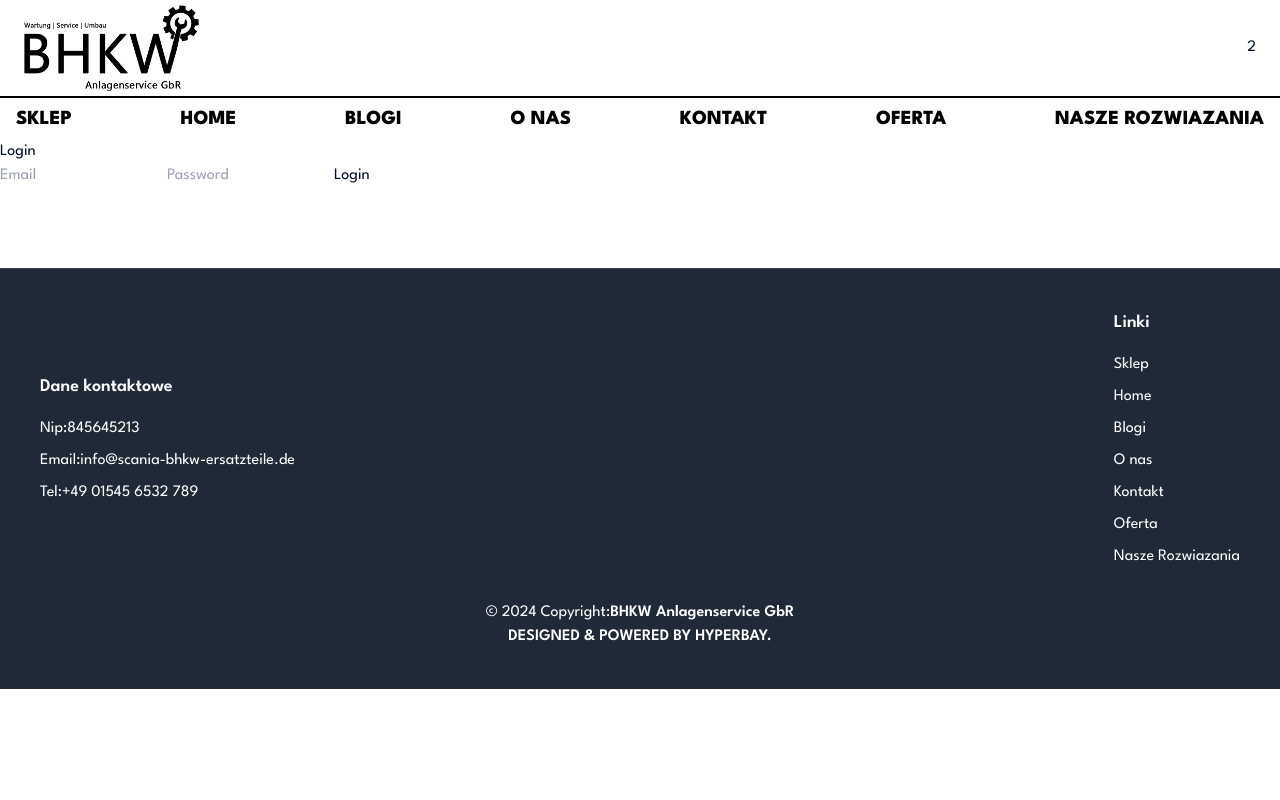
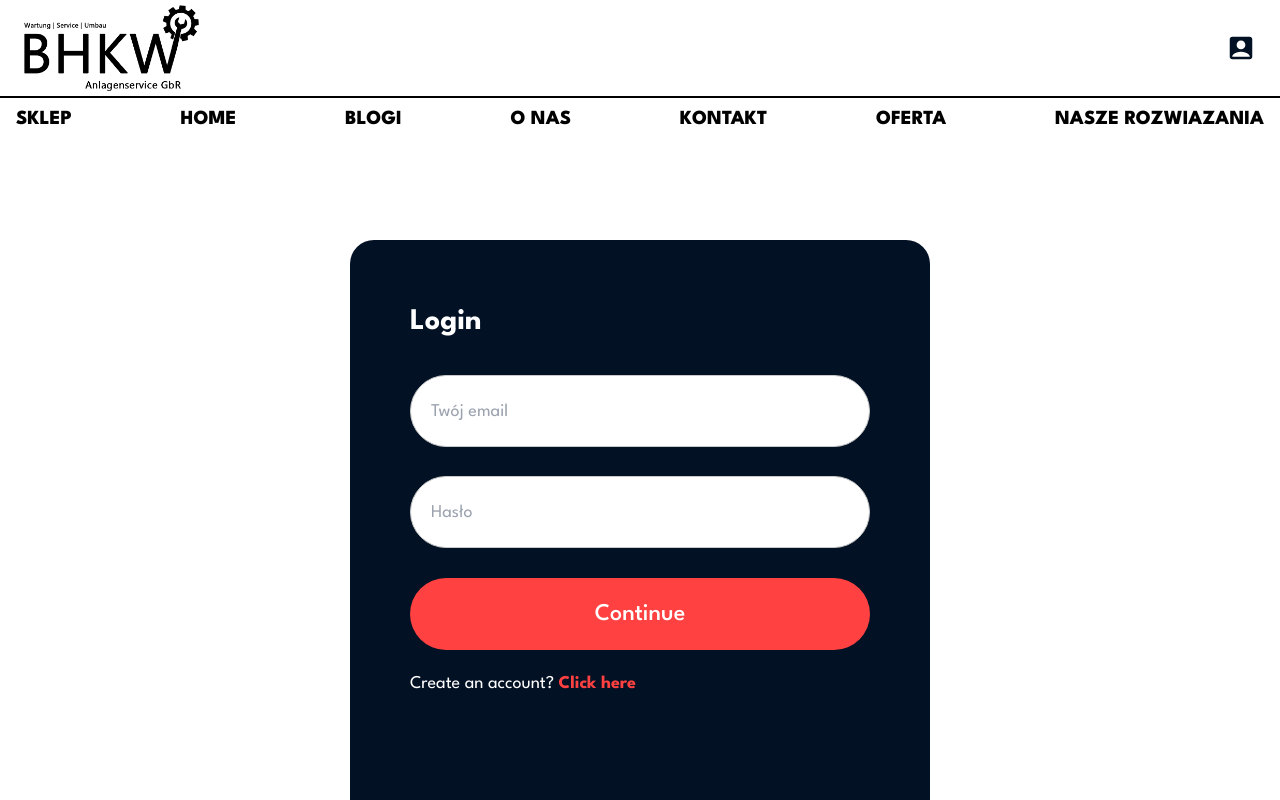
Before and after one commit to jakubSerok/BHKWtomasz, a React (Create React App) app in the folder app/: page /login in a window 1280 px wide. Shown: the top 800 px of the page. Built offline with nearby package versions, Linux system fonts and the light colour scheme.

Commit message:
Login SignUp
Add login and register system fo user, plus testing login as admin to safe route to admin panel

```diff
--- a/app/src/App.js
+++ b/app/src/App.js
@@ -15,6 +15,7 @@ import Rozwiazania from "./page/website/Rozwiazania";
 import Footer from "./components/Footer";
 import Admin from "./page/admin/Admin";
 import Login from "./page/website/Login";
+import AdminProtectedRoute from "./components/Admin/AdminProtectedRoute"; // Import the protected route
 
 function App() {
   const location = useLocation();
@@ -33,8 +34,16 @@ function App() {
         <Route path="/oferta" element={<Oferta />} />
         <Route path="/rozwiazania" element={<Rozwiazania />} />
         <Route path="/login" element={<Login />} />
-        {/* Nested routes under /admin */}
-        <Route path="/admin/*" element={<Admin />} />
+
+        {/* Protect the /admin route with AdminProtectedRoute */}
+        <Route
+          path="/admin/*"
+          element={
+            <AdminProtectedRoute>
+              <Admin />
+            </AdminProtectedRoute>
+          }
+        />
       </Routes>
 
       {/* Only render Footer if not on the /admin route */}
--- /dev/null
+++ b/app/src/components/Admin/AdminProtectedRoute.jsx
@@ -0,0 +1,18 @@
+import React from "react";
+import { Navigate } from "react-router-dom";
+
+// This is a protected route for admin access
+const AdminProtectedRoute = ({ children }) => {
+  const token = localStorage.getItem("auth-token");
+  const accountType = localStorage.getItem("accountType");
+
+  // Check if user is logged in and if they are an admin
+  if (!token || accountType !== "admin") {
+    return <Navigate to="/login" replace />;
+  }
+
+  // If the user is an admin, allow them to access the route
+  return children;
+};
+
+export default AdminProtectedRoute;
--- a/app/src/components/Login/LoginMain.jsx
+++ b/app/src/components/Login/LoginMain.jsx
@@ -1,65 +1,166 @@
 import React, { useState } from "react";
-import { useNavigate } from "react-router-dom";
+import { useNavigate } from "react-router-dom"; // Import useNavigate for redirection
+import { MdAccountBox } from "react-icons/md";
 
-function Login() {
-  const [email, setEmail] = useState("");
-  const [password, setPassword] = useState("");
-  const [error, setError] = useState("");
-  const navigate = useNavigate();
+const LoginSignup = () => {
+  const [state, setState] = useState("Login");
+  const [formData, setFormData] = useState({
+    username: "",
+    password: "",
+    email: "",
+  });
+  const [error, setError] = useState(""); // Error message state
+  const [loading, setLoading] = useState(false); // Loading state
+  const navigate = useNavigate(); // Initialize navigation
 
-  const handleLogin = async (e) => {
-    e.preventDefault();
-    setError(""); // Clear previous error
+  const changeHandler = (e) => {
+    setFormData({ ...formData, [e.target.name]: e.target.value });
+  };
 
+  const login = async () => {
+    setLoading(true);
+    setError(""); // Clear any previous error messages
+    let responseData;
     try {
-      const res = await fetch("http://localhost:3001/login", {
+      await fetch("http://localhost:3001/login", {
         method: "POST",
         headers: {
+          Accept: "application/json",
           "Content-Type": "application/json",
         },
-        body: JSON.stringify({ email, password }),
-      });
+        body: JSON.stringify(formData),
+      })
+        .then((res) => res.json())
+        .then((data) => (responseData = data));
 
-      const data = await res.json();
-      if (data.success) {
-        // Store token in localStorage or cookies
-        localStorage.setItem("token", data.token);
+      if (responseData.success) {
+        localStorage.setItem("auth-token", responseData.token);
+        localStorage.setItem("accountType", responseData.accountType);
 
-        // Check the user type
-        if (data.accountType === "admin") {
-          navigate("/admin"); // Redirect admin to admin panel
+        // Check if the user is an admin and redirect accordingly
+        if (responseData.accountType === "admin") {
+          navigate("/admin"); // Redirect to admin panel
         } else {
-          navigate("/"); // Redirect user to homepage
+          window.location.replace("/"); // Redirect normal users to home
         }
       } else {
-        setError(data.errors); // Show error message from the server
+        setError(responseData.errors || "Login failed");
       }
     } catch (error) {
-      setError("Something went wrong. Please try again later.");
+      setError("An error occurred. Please try again.");
     }
+    setLoading(false);
+  };
+
+  const signup = async () => {
+    setLoading(true);
+    setError("");
+    let responseData;
+    try {
+      await fetch("http://localhost:3001/signup", {
+        method: "POST",
+        headers: {
+          Accept: "application/json",
+          "Content-Type": "application/json",
+        },
+        body: JSON.stringify(formData),
+      })
+        .then((res) => res.json())
+        .then((data) => (responseData = data));
+
+      if (responseData.success) {
+        localStorage.setItem("auth-token", responseData.token);
+        window.location.replace("/");
+      } else {
+        setError(responseData.errors || "Signup failed");
+      }
+    } catch (error) {
+      setError("An error occurred. Please try again.");
+    }
+    setLoading(false);
+  };
+
+  const handleSubmit = () => {
+    if (loading) return; // Prevent multiple submissions during loading
+    if (
+      !formData.email ||
+      !formData.password ||
+      (state === "Sign Up" && !formData.username)
+    ) {
+      setError("All fields are required");
+      return;
+    }
+    state === "Login" ? login() : signup();
   };
 
   return (
-    <div>
-      <h2>Login</h2>
+    <div className="w-full h-[100vh]  pt-[100px]">
+      <div className="w-[580px] h-[650px] bg-[#031124] m-auto py-[40px] px-[60px] rounded-3xl">
+        <h1 className="my-[20px] font-bold text-[30px] text-white">{state}</h1>
+
+        {/* Error message */}
         {error && <p style={{ color: "red" }}>{error}</p>}
-      <form onSubmit={handleLogin}>
+
+        <div className="flex flex-col gap-[29px] mt-[30px]">
+          {state === "Sign Up" ? (
             <input
+              name="username"
+              value={formData.username}
+              onChange={changeHandler}
+              type="text"
+              placeholder="Your Name"
+              className="h-[72px] w-full pl-[20px] border border-[#c9c9c9] outline-none text-[#5c5c5c] text-[18px] rounded-full"
+            />
+          ) : null}
+          <input
+            name="email"
+            value={formData.email}
+            onChange={changeHandler}
             type="email"
-          placeholder="Email"
-          value={email}
-          onChange={(e) => setEmail(e.target.value)}
+            placeholder="Twój email"
+            className="h-[72px] w-full pl-[20px] border border-[#c9c9c9] outline-none text-[#5c5c5c] text-[18px] rounded-full"
           />
           <input
+            name="password"
+            value={formData.password}
+            onChange={changeHandler}
             type="password"
-          placeholder="Password"
-          value={password}
-          onChange={(e) => setPassword(e.target.value)}
+            placeholder="Hasło"
+            className="h-[72px] w-full pl-[20px] border border-[#c9c9c9] outline-none text-[#5c5c5c] text-[18px] rounded-full"
           />
-        <button type="submit">Login</button>
-      </form>
+        </div>
+
+        <button
+          onClick={handleSubmit}
+          className="w-full h-[72px] text-white bg-[#ff4141] mt-[30px] text-[24px] font-medium cursor-pointer rounded-full"
+        >
+          {loading ? "Loading..." : "Continue"}
+        </button>
+
+        {state === "Sign Up" ? (
+          <p className="mt-[20px] text-[#5c5c5c] text-[18px]">
+            Already have an account?{" "}
+            <span
+              className="text-[#ff4141] font-bold cursor-pointer"
+              onClick={() => setState("Login")}
+            >
+              Login here
+            </span>
+          </p>
+        ) : (
+          <p className="mt-[20px] text-white text-[18px]">
+            Create an account?{" "}
+            <span
+              className="text-[#ff4141] font-bold cursor-pointer"
+              onClick={() => setState("Sign Up")}
+            >
+              Click here
+            </span>
+          </p>
+        )}
+      </div>
     </div>
   );
-}
+};
 
-export default Login;
+export default LoginSignup;
--- a/app/src/components/Navbar.jsx
+++ b/app/src/components/Navbar.jsx
@@ -1,6 +1,7 @@
 import React, { useState } from "react";
 import logo from "../assets/logo.png";
 import { AiOutlineClose, AiOutlineMenu } from "react-icons/ai";
+import { MdAccountBox } from "react-icons/md";
 
 const Navbar = () => {
   let [open, setOpen] = useState(false);
@@ -11,7 +12,9 @@ const Navbar = () => {
       <div className="hidden sm:flex flex-col h-full">
         <div className="h-[70%] border-b-2 border-black flex justify-between px-6 items-center">
           <img src={logo} alt="" className="h-[90%]" />
-          <div>2</div>
+          <a href="/login">
+            <MdAccountBox size={30} />
+          </a>
         </div>
 
         <ul className="flex items-center justify-between px-4 h-[70%]">
```
Also changed, not shown: 1 other file (tests, documents, lock files or other folders). Lines whose indentation alone changed are shown as unchanged.
